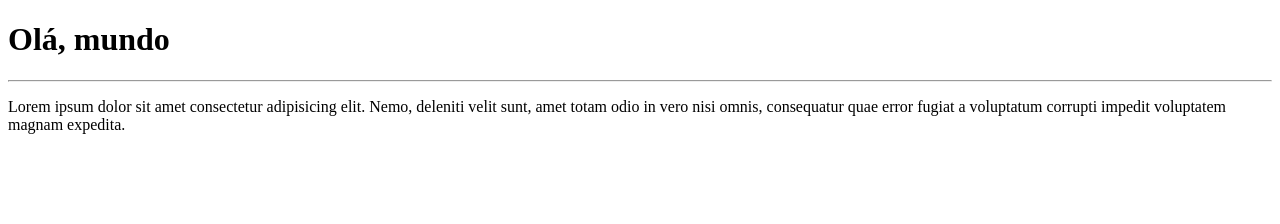
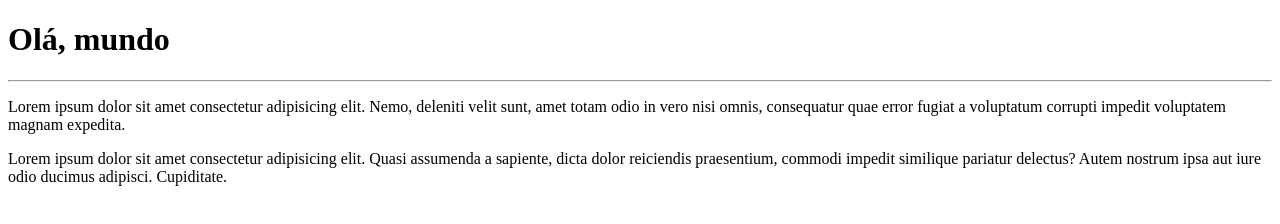
Before and after one commit to MatehusPimentel/Ola-mundo, a plain HTML site: page Site-exemplo/index.html in a window 1280 px wide. Drawn offline with Linux system fonts and the light colour scheme.

Commit message:
adicionei um parágrafo

```diff
--- a/Site-exemplo/index.html
+++ b/Site-exemplo/index.html
@@ -9,5 +9,6 @@
     <h1>Olá, mundo</h1>
     <hr>
     <p>Lorem ipsum dolor sit amet consectetur adipisicing elit. Nemo, deleniti velit sunt, amet totam odio in vero nisi omnis, consequatur quae error fugiat a voluptatum corrupti impedit voluptatem magnam expedita.</p>
+    <p>Lorem ipsum dolor sit amet consectetur adipisicing elit. Quasi assumenda a sapiente, dicta dolor reiciendis praesentium, commodi impedit similique pariatur delectus? Autem nostrum ipsa aut iure odio ducimus adipisci. Cupiditate.</p>
 </body>
 </html>
```
